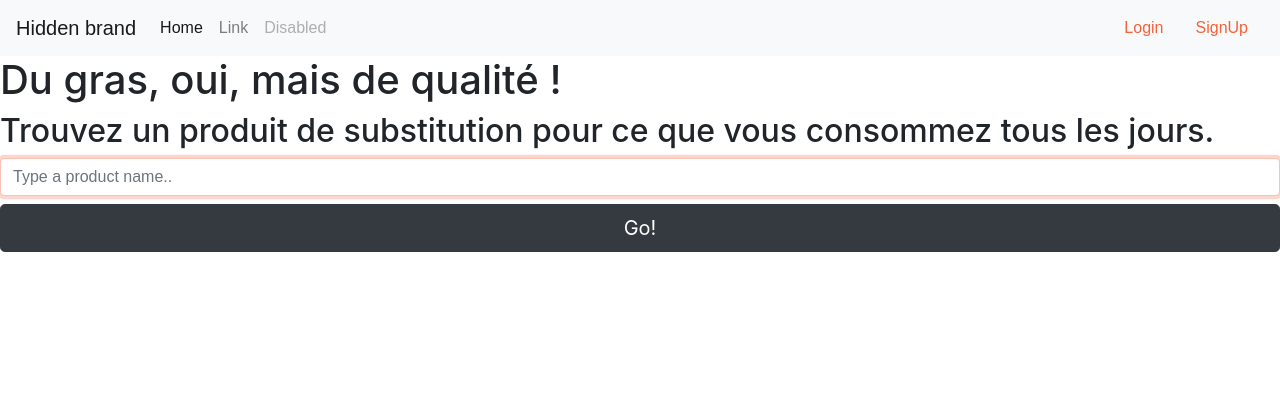
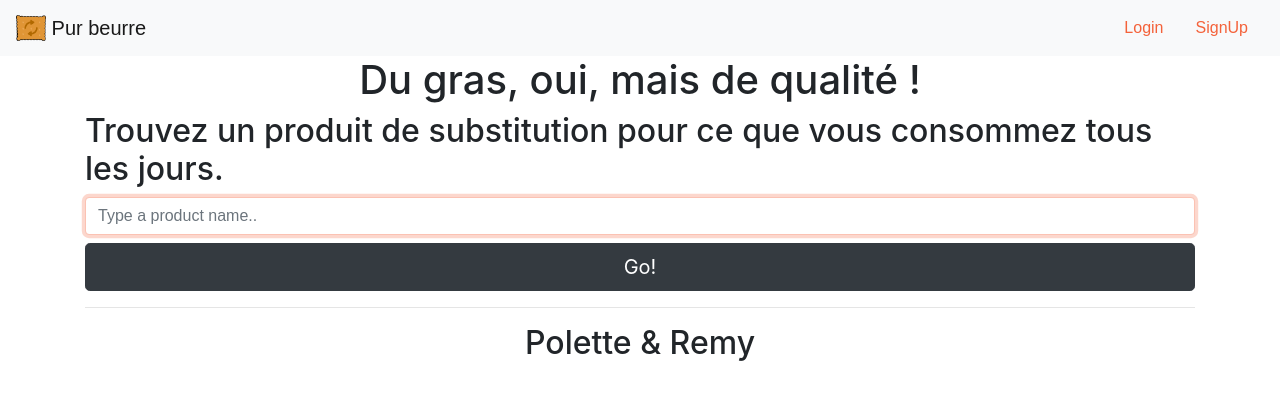
Before and after one commit to zOmegad/django-ocr, a Django app: page / in a window 1280 px wide. Shown: the top 400 px of the page. Run offline with Django 3.2, Linux system fonts and the light colour scheme; some libraries are stand-ins or nearby versions; some web fonts are replaced.

Commit message:
front end

```diff
--- a/food/templates/food/index.html
+++ b/food/templates/food/index.html
@@ -1,7 +1,8 @@
 {% extends 'base_generic.html' %}
 
 {% block content %}
-<h1>Du gras, oui, mais de qualité !</h1>
+<div class="container">
+<h1 style="text-align: center;">Du gras, oui, mais de qualité !</h1>
 <h2>Trouvez un produit de substitution pour ce que vous consommez tous les jours.</h2>
 
   <form class="form-signin" role="form" method="post">
@@ -13,4 +14,7 @@
 	        <button class="btn btn-lg btn-dark btn-block" type="button">Go!</button>
 	</div>
    </form>
+   <hr>
+   <h2 style="text-align: center;">Polette & Remy</h2>
+</div>
 {% endblock %}
--- a/templates/base_generic.html
+++ b/templates/base_generic.html
@@ -1,12 +1,13 @@
 <!DOCTYPE html>
 <html>
 <head>
-	<title>Django app</title>
+	<title>Pur Beurre</title>
 
 	<link href="http://fonts.googleapis.com/css?family=Open+Sans" rel="stylesheet" type="text/css">
 	<link href="http://fonts.googleapis.com/css?family=Scope+One" rel="stylesheet" type="text/css">
 
 	{% load static %}
+	<link rel="shortcut icon" type="image/png" href="{% static 'media/logo_pur_beurre-favicon.png' %}"/>
 	<link rel="stylesheet" type="text/css" href="{% static 'food/style.css' %}">
 	<link rel="stylesheet" type="text/css" href="{% static 'css/styles.css' %}">
 </head>
@@ -16,17 +17,11 @@
 	    <span class="navbar-toggler-icon"></span>
 	  </button>
 	  <div class="collapse navbar-collapse" id="navbarTogglerDemo01">
-	    <a class="navbar-brand" href="/">Hidden brand</a>
+	    <a class="navbar-brand" href="#">
+		    <img src="../../static/media/logo_pur_beurre.png" width="30" height="30" class="d-inline-block align-top" alt="">
+		    Pur beurre
+		  </a>
 	    <ul class="navbar-nav mr-auto mt-2 mt-lg-0">
-	      <li class="nav-item active">
-	        <a class="nav-link" href="#">Home <span class="sr-only">(current)</span></a>
-	      </li>
-	      <li class="nav-item">
-	        <a class="nav-link" href="#">Link</a>
-	      </li>
-	      <li class="nav-item">
-	        <a class="nav-link disabled" href="#" tabindex="-1" aria-disabled="true">Disabled</a>
-	      </li>
 	    </ul>
 	    <form class="form-inline my-2 my-lg-0">
 	       {% if user.is_authenticated %}
```
Also changed, not shown: food/templates/food/products.html (+15 -5 lines), static/media/logo_pur_beurre-favicon.png (added), static/media/logo_pur_beurre.png (added).
